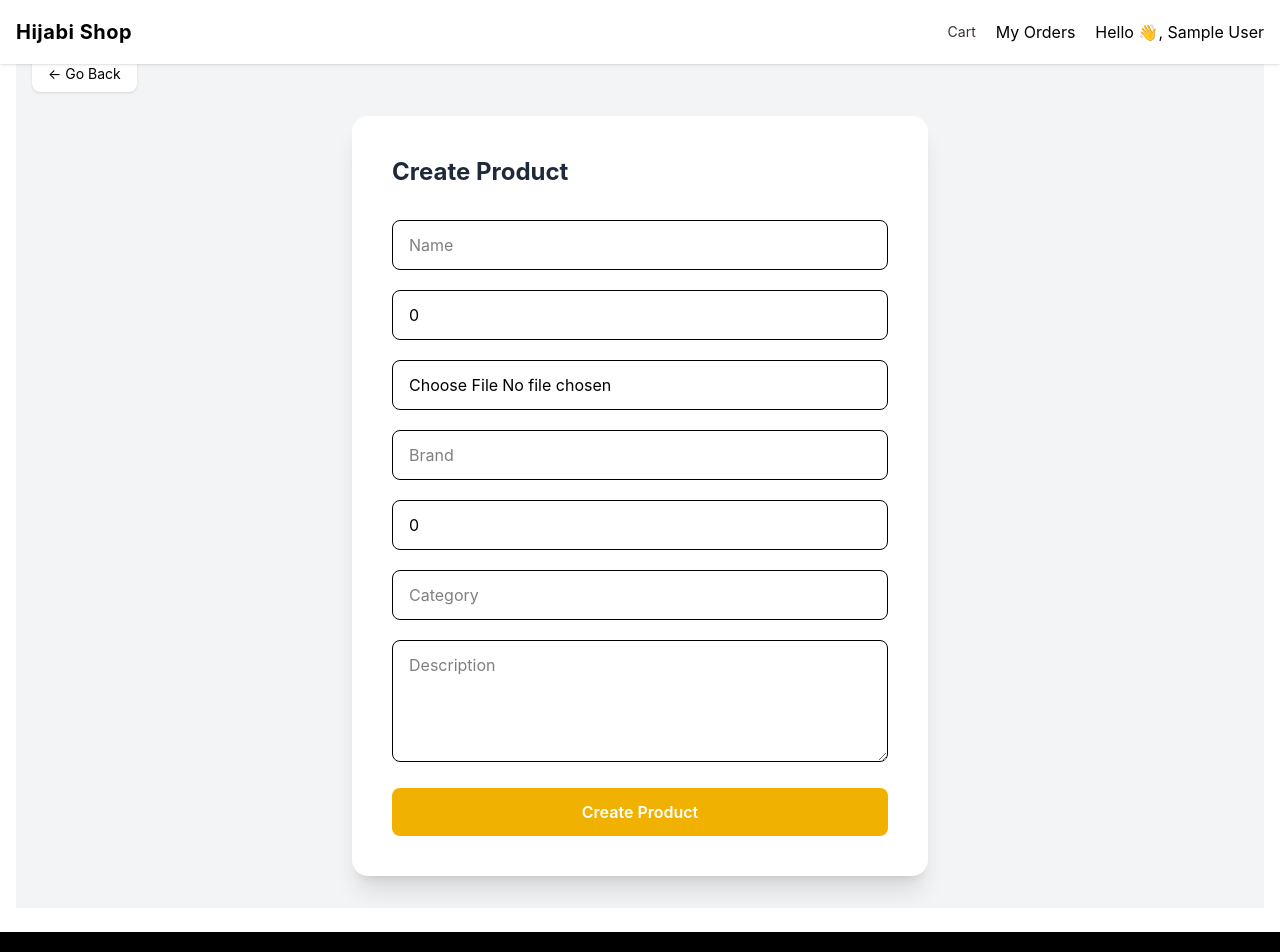
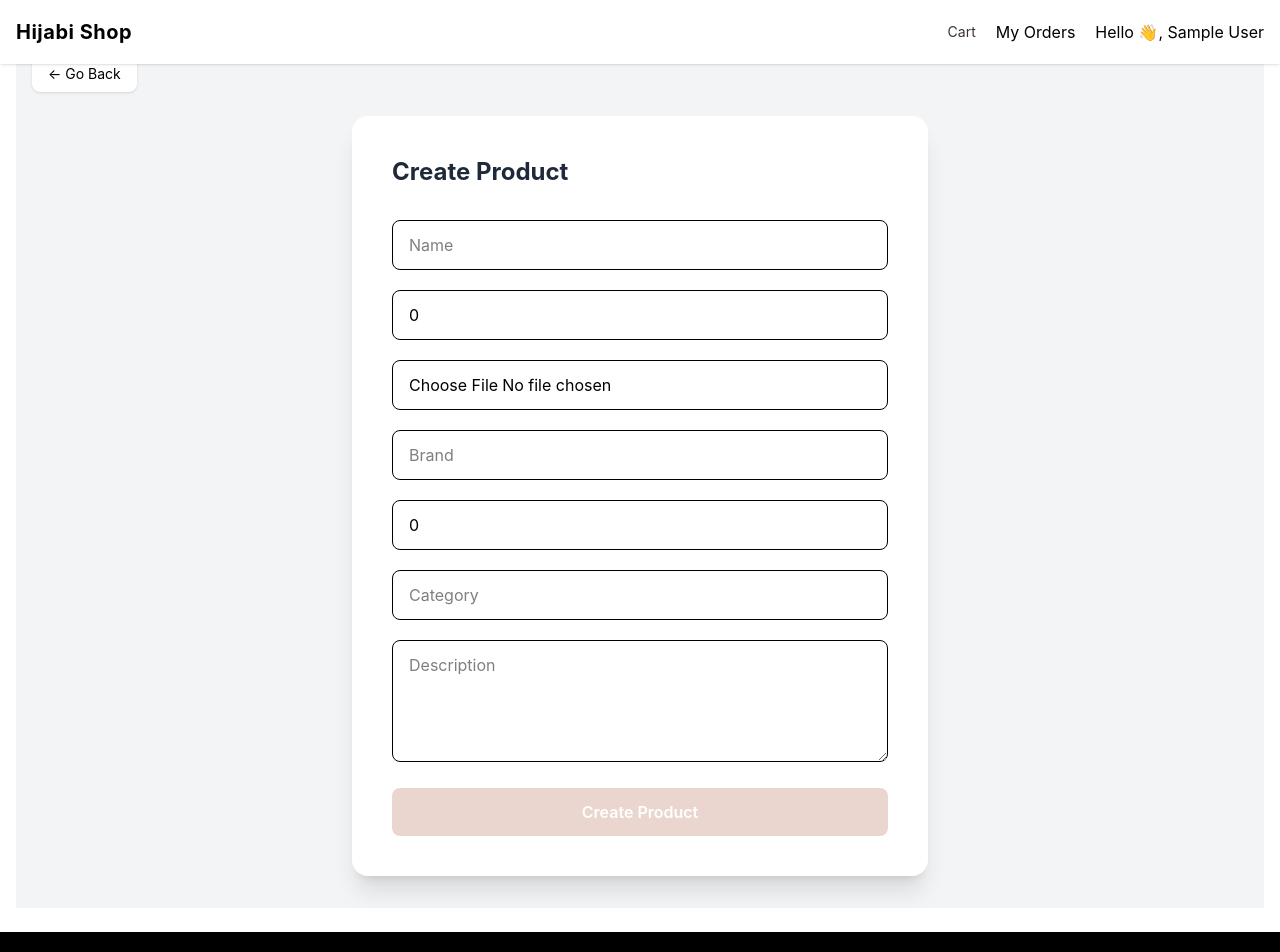
Before and after one commit to rayansamaddi-wq/hijabiWebsite, a React app in the folder frontEnd/: page /admin/product/create in a window 1280 px wide. Shown: the top 952 px of the page. Built offline with nearby package versions, Linux system fonts and the light colour scheme; sample sign-in values are in the browser's storage; the HTML template or start-up script is replaced by a standard one.

Commit message:
Update ui add product

```diff
--- a/frontEnd/src/pages/admin/ProductFormPage.jsx
+++ b/frontEnd/src/pages/admin/ProductFormPage.jsx
@@ -215,7 +215,7 @@ const ProductFormPage = () => {
 
               <button
                 type='submit'
-                className='w-full rounded-lg bg-yellow-500 py-3 font-semibold text-white hover:bg-yellow-600'
+                className='w-full rounded-lg  bg-[#ead6ce] py-3 font-semibold text-white hover:bg-pink-600'
               >
                 {isUpdateMode ? 'Update Product' : 'Create Product'}
               </button>
```
